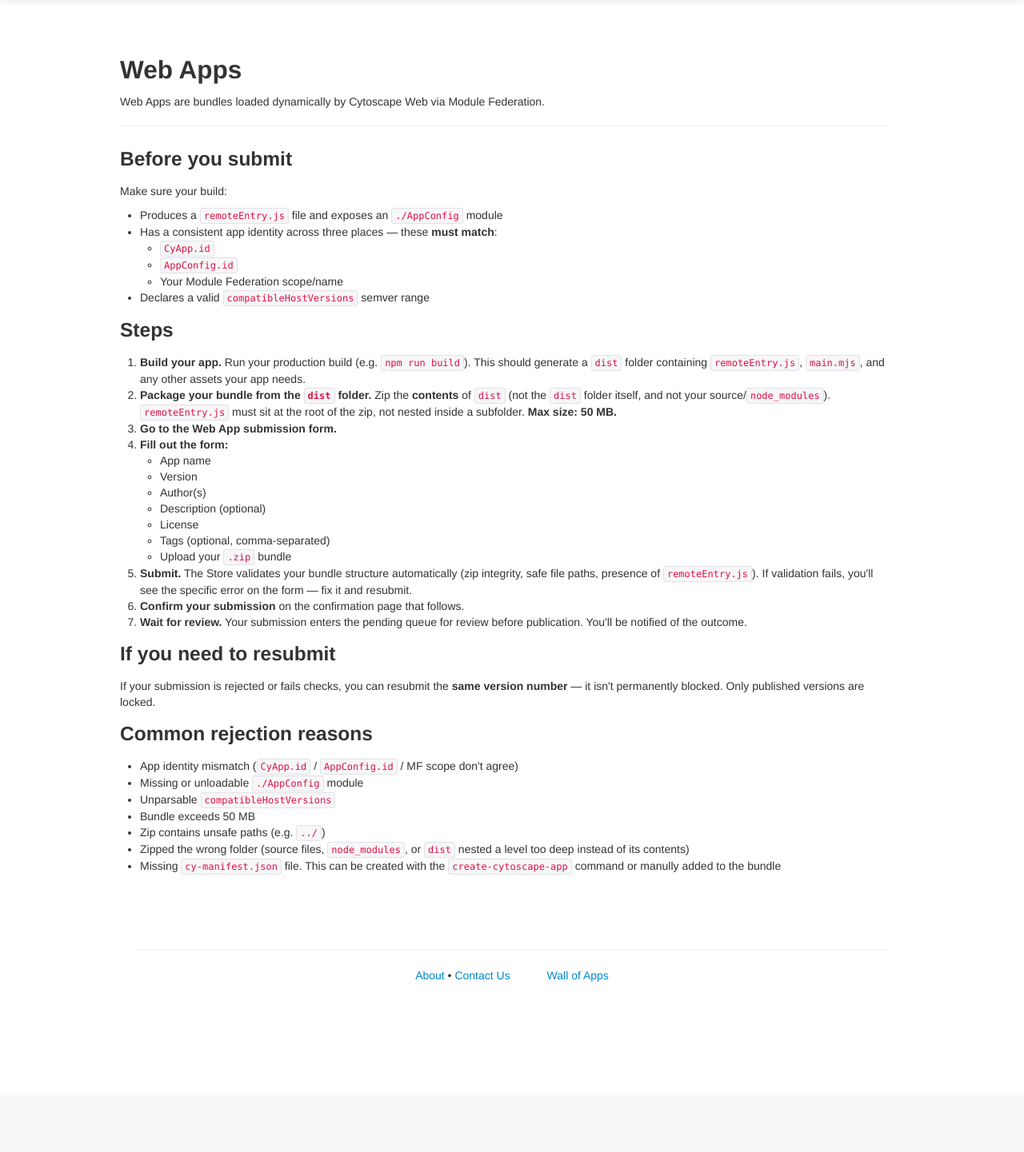
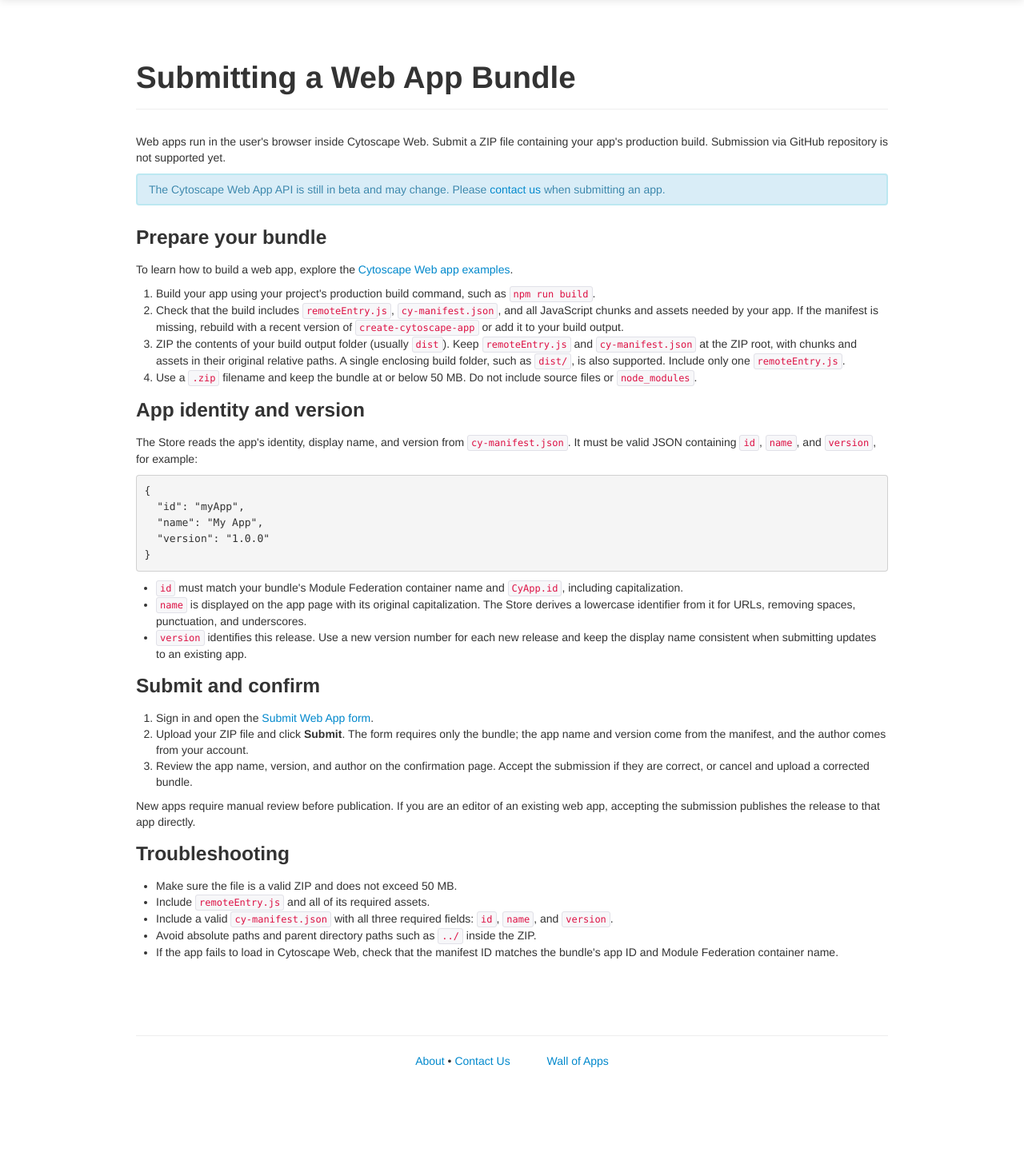
Before and after one commit to cytoscape/appstore, a Django app: template submit_app/templates/web_bundle_upload_help.html in a window 1280 px wide. Shown: the part 58-1499 px from the top of the page at 80% size. Before the commit the page ends 1286 px from the top, so only its background shows below. Run offline with Django 3.2, Linux system fonts and the light colour scheme; the template is opened without the code that fills it, so the values that code supplies are empty; parts of the project's set-up code (start-up, migrations or seed data) failed here and were passed over; some libraries are stand-ins or nearby versions.

Commit message:
updated docs to note cy-manifest.json requirement and a link to examples

```diff
--- a/submit_app/templates/web_bundle_upload_help.html
+++ b/submit_app/templates/web_bundle_upload_help.html
@@ -1,151 +1,124 @@
 {% extends 'base.html' %}
-{% load static %}
 
-{% block title %}
-    -Submitting a Web Bundle
-{% endblock %}
+{% block title %}- Submitting a Web Bundle{% endblock %}
 
 {% block content %}
-
-<div class="container py-4">
-    <div class="row">
-        <div class="col-lg-10 mx-auto">
-
-            <h2 class="mb-3">Web Apps</h2>
+<div class="container">
+    <div class="page-header">
+        <h1>Submitting a Web App Bundle</h1>
+    </div>
 
     <p>
-                Web Apps are bundles loaded dynamically by Cytoscape Web via
-                Module Federation.
+        Web apps run in the user's browser inside Cytoscape Web.
+        Submit a ZIP file containing your app's production build.
+        Submission via GitHub repository is not supported yet.
     </p>
 
-            <hr>
+    <div class="alert alert-info">
+        The Cytoscape Web App API is still in beta and may change.
+        Please <a href="{% url 'contact' %}">contact us</a> when submitting an app.
+    </div>
 
-            <h3 class="mt-4">Before you submit</h3>
+    <h3>Prepare your bundle</h3>
+    <p>
+        To learn how to build a web app, explore the
+        <a href="https://github.com/cytoscape/cytoscape-web-app-examples"
+           target="_blank" rel="noopener">Cytoscape Web app examples</a>.
+    </p>
+    <ol>
+        <li>
+            Build your app using your project's production build command,
+            such as <code>npm run build</code>.
+        </li>
+        <li>
+            Check that the build includes <code>remoteEntry.js</code>,
+            <code>cy-manifest.json</code>, and all JavaScript chunks and assets
+            needed by your app. If the manifest is missing, rebuild with a
+            recent version of <code>create-cytoscape-app</code> or add it to
+            your build output.
+        </li>
+        <li>
+            ZIP the contents of your build output folder (usually
+            <code>dist</code>). Keep <code>remoteEntry.js</code> and
+            <code>cy-manifest.json</code> at the ZIP root, with chunks and
+            assets in their original relative paths. A single enclosing build
+            folder, such as <code>dist/</code>, is also supported.
+            Include only one <code>remoteEntry.js</code>.
+        </li>
+        <li>
+            Use a <code>.zip</code> filename and keep the bundle at or below
+            50 MB. Do not include source files or <code>node_modules</code>.
+        </li>
+    </ol>
 
-            <p>Make sure your build:</p>
-
+    <h3>App identity and version</h3>
+    <p>
+        The Store reads the app's identity, display name, and version from
+        <code>cy-manifest.json</code>. It must be valid JSON containing
+        <code>id</code>, <code>name</code>, and <code>version</code>, for example:
+    </p>
+    <pre>{
+  "id": "myApp",
+  "name": "My App",
+  "version": "1.0.0"
+}</pre>
     <ul>
         <li>
-                    Produces a <code>remoteEntry.js</code> file and exposes an
-                    <code>./AppConfig</code> module
+            <code>id</code> must match your bundle's Module Federation
+            container name and <code>CyApp.id</code>, including capitalization.
         </li>
         <li>
-                    Has a consistent app identity across three places —
-                    these <strong>must match</strong>:
-                    <ul>
-                        <li><code>CyApp.id</code></li>
-                        <li><code>AppConfig.id</code></li>
-                        <li>Your Module Federation scope/name</li>
-                    </ul>
+            <code>name</code> is displayed on the app page with its original
+            capitalization. The Store derives a lowercase identifier from it
+            for URLs, removing spaces, punctuation, and underscores.
         </li>
         <li>
-                    Declares a valid
-                    <code>compatibleHostVersions</code> semver range
+            <code>version</code> identifies this release. Use a new version
+            number for each new release and keep the display name consistent
+            when submitting updates to an existing app.
         </li>
     </ul>
 
-            <h3 class="mt-4">Steps</h3>
-
+    <h3>Submit and confirm</h3>
     <ol>
-                <li class="mb-3">
-                    <strong>Build your app.</strong>
-                    Run your production build (e.g.
-                    <code>npm run build</code>).
-                    This should generate a <code>dist</code> folder containing
-                    <code>remoteEntry.js</code>, <code>main.mjs</code>, and
-                    any other assets your app needs.
+        <li>
+            Sign in and open the
+            <a href="{% url 'submit-web-bundle' %}">Submit Web App form</a>.
         </li>
-
-                <li class="mb-3">
-                    <strong>Package your bundle from the
-                    <code>dist</code> folder.</strong>
-                    Zip the <strong>contents</strong> of <code>dist</code>
-                    (not the <code>dist</code> folder itself, and not your
-                    source/<code>node_modules</code>).
-                    <code>remoteEntry.js</code> must sit at the root of the
-                    zip, not nested inside a subfolder.
-                    <strong>Max size: 50 MB.</strong>
+        <li>
+            Upload your ZIP file and click <strong>Submit</strong>.
+            The form requires only the bundle; the app name and version come
+            from the manifest, and the author comes from your account.
         </li>
-
-                <li class="mb-3">
-                    <strong>Go to the Web App submission form.</strong>
-                </li>
-
-                <li class="mb-3">
-                    <strong>Fill out the form:</strong>
-
-                    <ul class="mt-2">
-                        <li>App name</li>
-                        <li>Version</li>
-                        <li>Author(s)</li>
-                        <li>Description (optional)</li>
-                        <li>License</li>
-                        <li>Tags (optional, comma-separated)</li>
-                        <li>Upload your <code>.zip</code> bundle</li>
-                    </ul>
-                </li>
-
-                <li class="mb-3">
-                    <strong>Submit.</strong>
-                    The Store validates your bundle structure automatically
-                    (zip integrity, safe file paths, presence of
-                    <code>remoteEntry.js</code>).
-                    If validation fails, you'll see the specific error on the
-                    form — fix it and resubmit.
-                </li>
-
-                <li class="mb-3">
-                    <strong>Confirm your submission</strong>
-                    on the confirmation page that follows.
-                </li>
-
-                <li class="mb-3">
-                    <strong>Wait for review.</strong>
-                    Your submission enters the pending queue for review
-                    before publication. You'll be notified of the outcome.
+        <li>
+            Review the app name, version, and author on the confirmation page.
+            Accept the submission if they are correct, or cancel and upload
+            a corrected bundle.
         </li>
     </ol>
-
-            <h3 class="mt-4">If you need to resubmit</h3>
-
     <p>
-                If your submission is rejected or fails checks, you can
-                resubmit the <strong>same version number</strong> — it isn't
-                permanently blocked. Only published versions are locked.
+        New apps require manual review before publication. If you are an editor
+        of an existing web app, accepting the submission publishes the release
+        to that app directly.
     </p>
 
-            <h3 class="mt-4">Common rejection reasons</h3>
-
+    <h3>Troubleshooting</h3>
     <ul>
+        <li>Make sure the file is a valid ZIP and does not exceed 50 MB.</li>
+        <li>Include <code>remoteEntry.js</code> and all of its required assets.</li>
         <li>
-                    App identity mismatch
-                    (<code>CyApp.id</code> /
-                    <code>AppConfig.id</code> / MF scope don't agree)
+            Include a valid <code>cy-manifest.json</code> with all three
+            required fields: <code>id</code>, <code>name</code>, and
+            <code>version</code>.
         </li>
         <li>
-                    Missing or unloadable <code>./AppConfig</code> module
+            Avoid absolute paths and parent directory paths such as
+            <code>../</code> inside the ZIP.
         </li>
         <li>
-                    Unparsable <code>compatibleHostVersions</code>
-                </li>
-                <li>
-                    Bundle exceeds 50 MB
-                </li>
-                <li>
-                    Zip contains unsafe paths (e.g. <code>../</code>)
-                </li>
-                <li>
-                    Zipped the wrong folder (source files,
-                    <code>node_modules</code>, or <code>dist</code> nested a
-                    level too deep instead of its contents)
-                </li>
-                <li>
-                    Missing <code>cy-manifest.json</code> file. This can be created with the <code>create-cytoscape-app</code> command or manully added to the bundle
+            If the app fails to load in Cytoscape Web, check that the manifest
+            ID matches the bundle's app ID and Module Federation container name.
         </li>
     </ul>
-
 </div>
-    </div>
-</div>
-
 {% endblock %}
```
Lines whose indentation alone changed are shown as unchanged.
